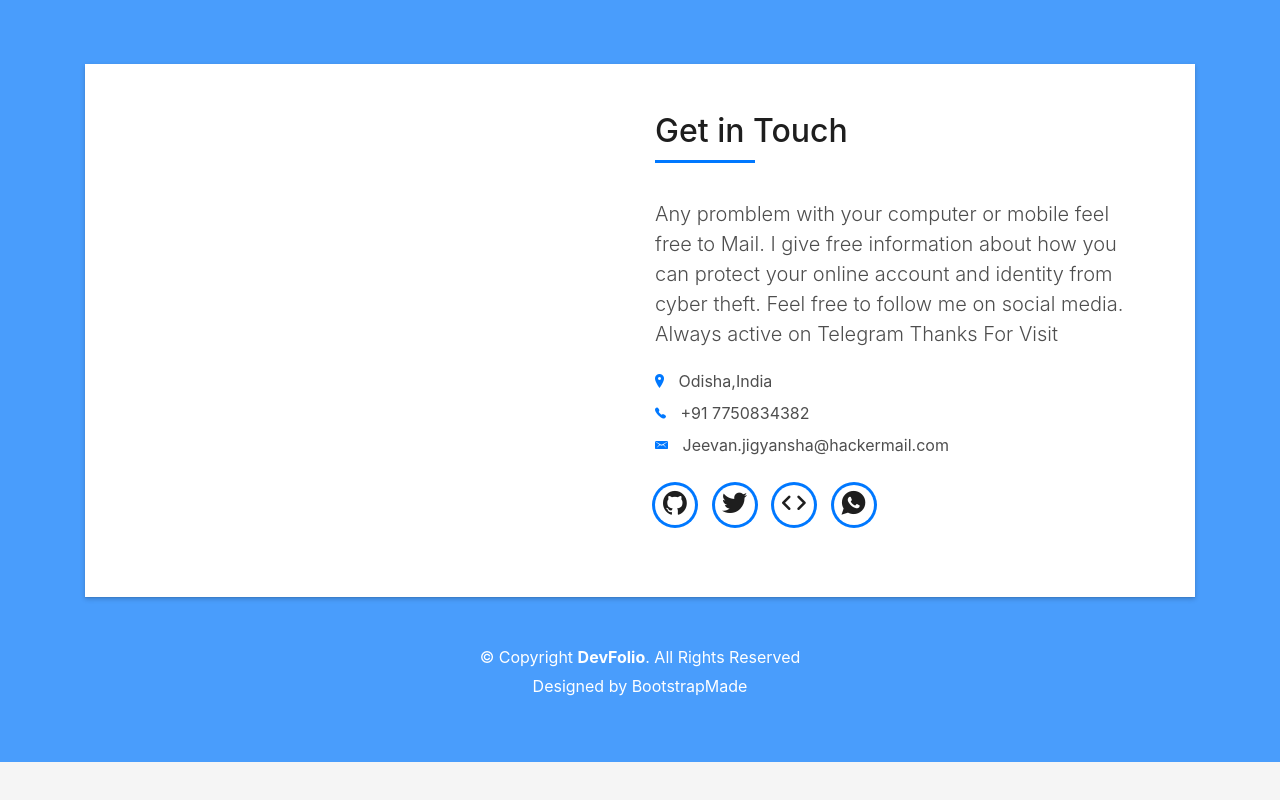
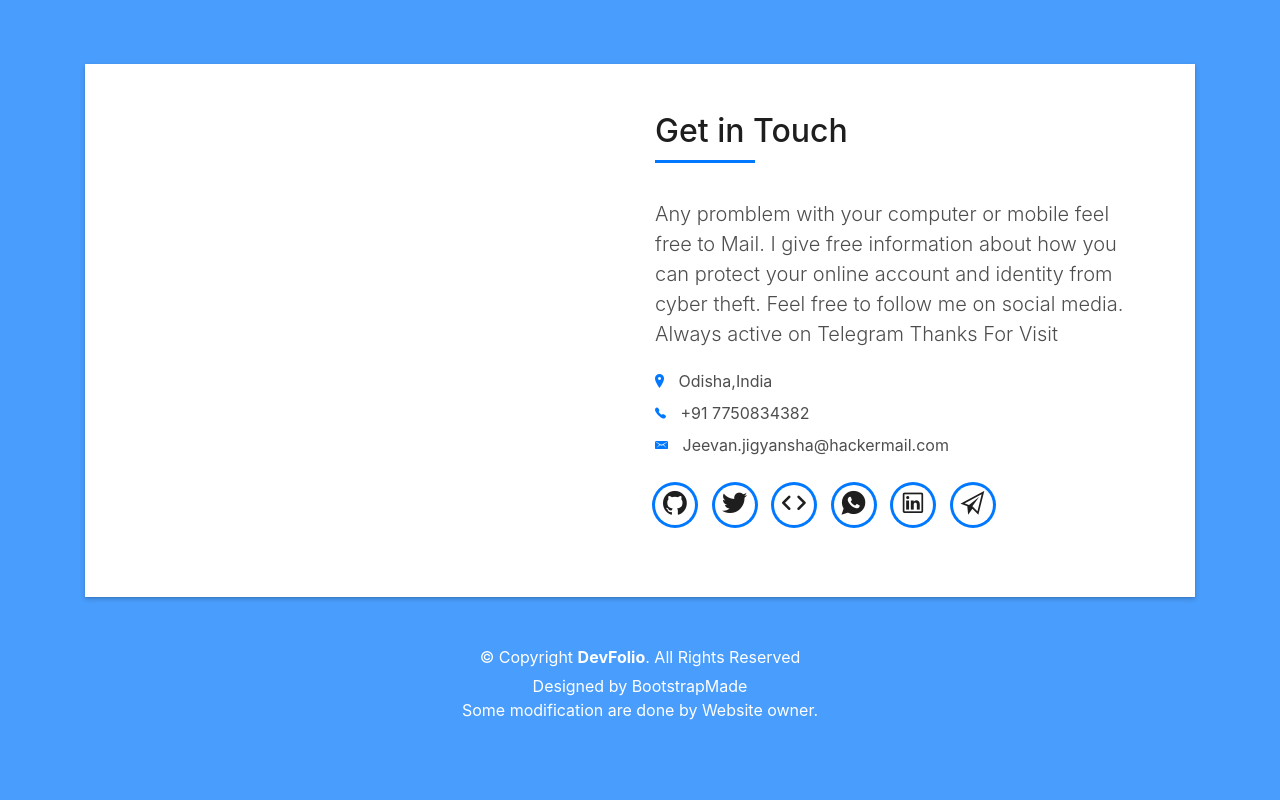
Before and after one commit to sudo-xda/jeevan-web, a plain HTML site: page index.html in a window 1280 px wide. Shown: the part 2056-2856 px from the top of the page. Before the commit the page ends 2818 px from the top, so only its background shows below. Drawn offline with Linux system fonts and the light colour scheme; files whose address does not match are found by name.

Commit message:
Update index.html

```diff
--- a/index.html
+++ b/index.html
@@ -253,7 +253,8 @@
                       <li><a href="https://twitter.com/sudo_xda"><span class="ico-circle"><i class="ion-social-twitter"></i></span></a></li>
                       <li><a href="https://t.me/sudo_xda"><span class="ico-circle"><i class="ion-code"></i></span></a></li>
                       <li><a href="https://wa.me/917750834382"><span class="ico-circle"><i class="ion-social-whatsapp"></i></span></a></li>
-
+                      <li><a href="https://www.linkedin.com/in/sudoxda/"><span class="ico-circle"><i class="ion-social-linkedin-outline"></i></span></a></li>
+                      <li><a href="https://t.me/sudo_xda"><span class="ico-circle"><i class="ion-paper-airplane"></i></span></a></li>
 
 
                     </ul>
@@ -279,6 +280,7 @@
                   Purchase the pro version with working PHP/AJAX contact form: https://bootstrapmade.com/buy/?theme=DevFolio
                 -->
                 Designed by <a href="https://bootstrapmade.com/">BootstrapMade</a>
+               <p> Some modification are done by Website owner.</p>
               </div>
             </div>
           </div>
```
